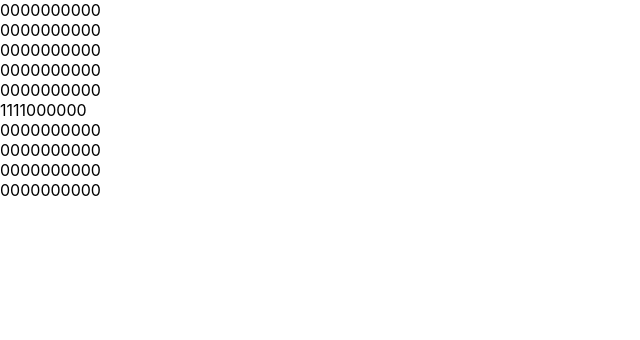
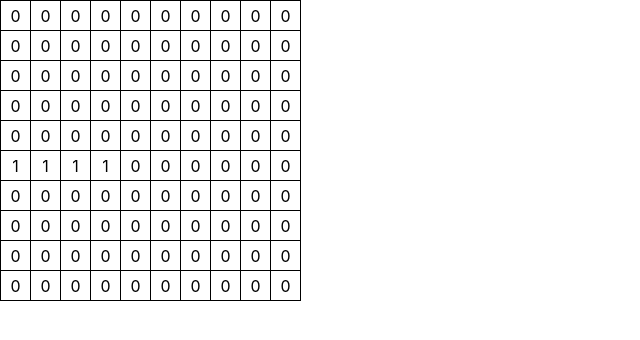
Before and after one commit to blefebvre/react-tetris, a React (Create React App) app: page / in a window 1280 px wide. Shown: the top 340 px of the page, without its empty margins (0-640 px from the left). Built offline with nearby package versions, Linux system fonts and the light colour scheme.

Commit message:
Add borders and style to grid

```diff
--- a/src/App.css
+++ b/src/App.css
@@ -1,3 +1,26 @@
+.App {
+  display: flex;
+  /* justify-content: center; */
+}
+
+.TetrisGrid {
+  display: flex;
+  flex-direction: column;
+  border-right: 1px solid black;
+  border-bottom: 1px solid black;
+}
+
+.row {
+  display: flex;
+}
+
 div.cell {
-  display: inline;
+  box-sizing: border-box;
+  display: flex;
+  justify-content: center;
+  align-items: center;
+  width: 30px;
+  height: 30px;
+  border-left: 1px solid black;
+  border-top: 1px solid black;
 }
```
